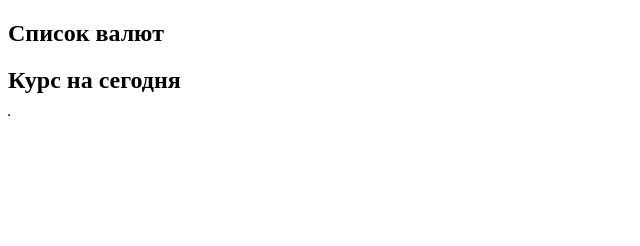
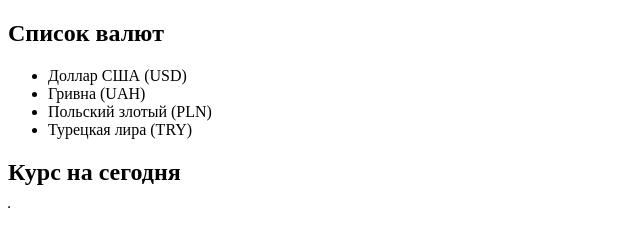
Before and after one commit to antoniouo/core-html-table, a plain HTML site: page currencies.html in a window 1280 px wide. Shown: the whole page, without its empty margins (0-640 px from the left). Drawn offline with Linux system fonts and the light colour scheme.

Commit message:
Release 0

```diff
--- a/currencies.html
+++ b/currencies.html
@@ -6,7 +6,15 @@
 </head>
 <body>
     <h2>Список валют</h2>
-    <!-- Тут вставьте список валют -->
+
+    <p>
+      <ul>
+        <li>Доллар США (USD)</li>
+        <li>Гривна (UAH)</li>
+        <li>Польский злотый (PLN)</li>
+        <li>Турецкая лира (TRY)</li>
+      </ul>
+    </p>
 
     <h2>Курс на сегодня</h2>
     <table border="1">
```
